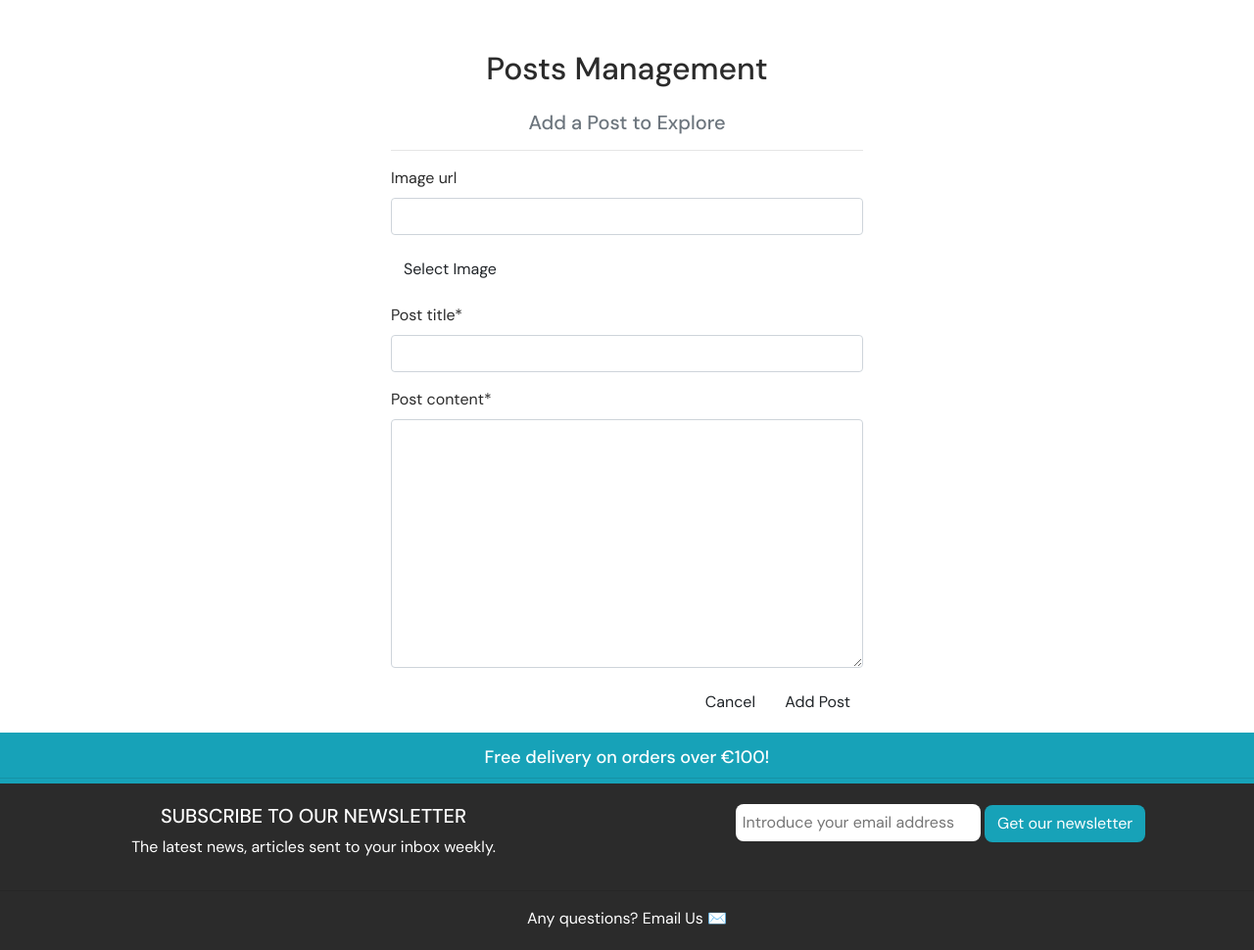
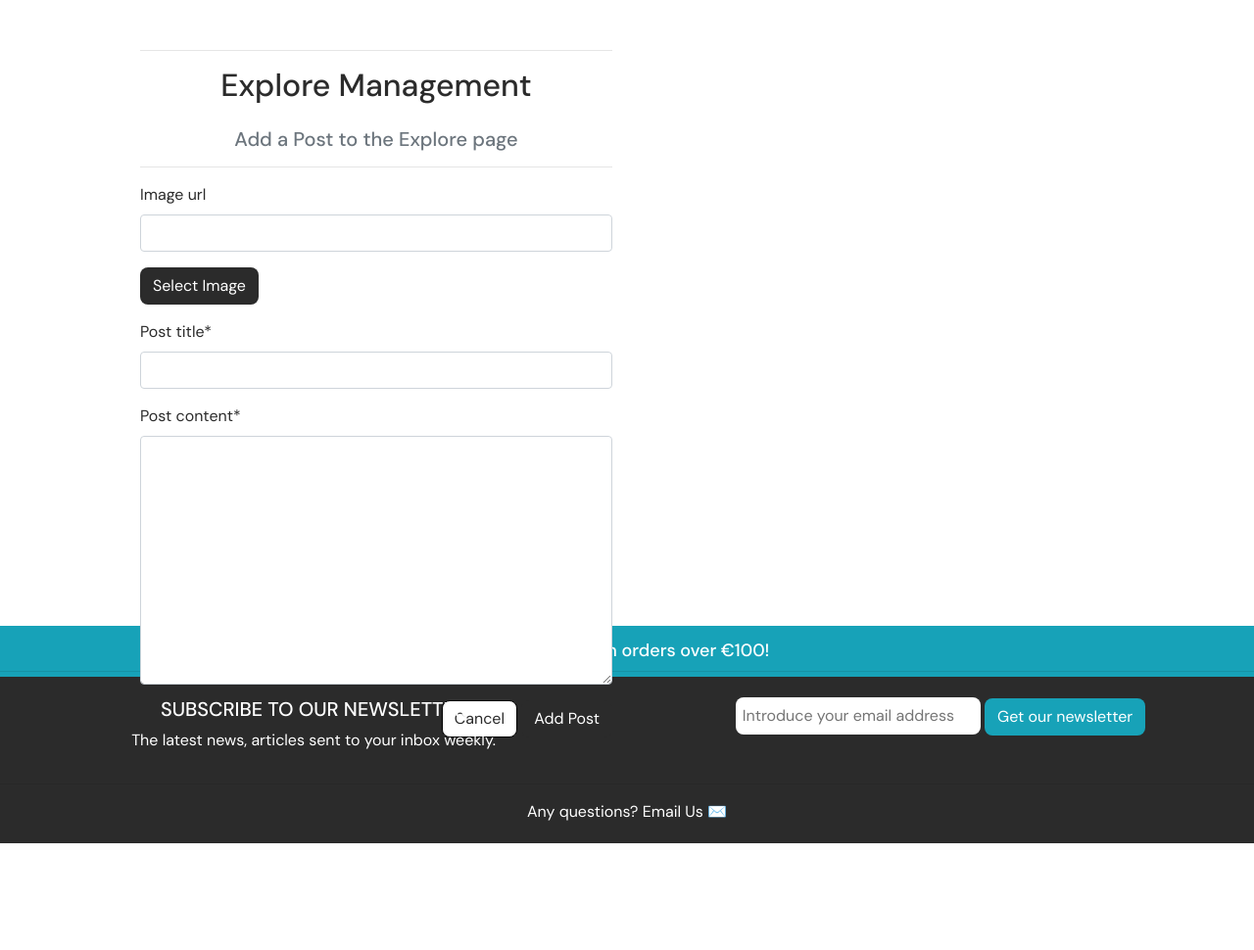
Before and after one commit to CarolinaCobo/styx, a Django app: page /explore/addpost/ in a window 1280 px wide. Shown: the part 129-1099 px from the top of the page at 98% size. After the commit the page ends 990 px from the top, so only its background shows below. Run offline with Django 3.2, Linux system fonts and the light colour scheme; the visitor is signed in with stand-in values (Sample User, id 1); parts of the project's set-up code (start-up, migrations or seed data) failed here and were passed over; some libraries are stand-ins or nearby versions.

Commit message:
style: format style in Explore and Add products forms

```diff
--- a/explore/templates/explore/add_post.html
+++ b/explore/templates/explore/add_post.html
@@ -1,5 +1,4 @@
 {% extends "base.html" %}
-
 {% load static %}
 
 {% block page_header %}
@@ -12,18 +11,18 @@
 {% endblock %}
 
 {% block content %}
-<!-- Overlay for Background Image -->
 <div class="overlay"></div>
-<div class="container">
+<div class="container h-75">
     <div class="row">
-        <div class="col-sm-12 col-md-6 offset-md-3">
-            <h2 class="mb-4 text-center mt-3"> Posts Management</h2>
-            <h5 class="text-muted text-center">Add a Post to Explore</h5>
+        <div class="col-12 col-md-6 text-center">
+            <hr>
+            <h2 class="mb-4 text-center mt-3"> Explore Management</h2>
+            <h5 class="text-muted text-center">Add a Post to the Explore page</h5>
             <hr>
         </div>
     </div>
     <div class="row">
-        <div class="col-sm-12 col-md-6 offset-md-3">
+        <div class="col-12 col-md-6">
             <form method="POST" action="{% url 'add_post' %}" class="form mb-2" enctype="multipart/form-data">
                 {% csrf_token %}
                 {% for field in post_form %}
@@ -34,11 +33,24 @@
                 {% endif %}
                 {% endfor %}
                 <div class="text-right">
-                    <a class="btn rounded-5 link-button" href="{% url 'view_explore' %}">Cancel</a>
-                    <button class="btn rounded-5 continue-button" type="submit">Add Post</button>
+                    <a class="btn btn-outline-black border-radius-button" href="{% url 'view_explore' %}">Cancel</a>
+                    <button class="btn btn-black border-radius-button" type="submit">Add Post</button>
                 </div>
             </form>
         </div>
     </div>
 </div>
 {% endblock %}
+
+{% block postloadjs %}
+{{ block.super }}
+<script type="text/javascript">
+    $('#new-image').change(function () {
+        var file = $('#new-image')[0].files[0];
+        $('#filename').text(`Image will be set to: ${file.name}`);
+    });
+</script>
+{% endblock %}
+
+
+btn btn-black border-radius-button btn-file
--- a/explore/templates/explore/custom_widgets/custom_clearablefile_input.html
+++ b/explore/templates/explore/custom_widgets/custom_clearablefile_input.html
@@ -12,7 +12,7 @@
 {% endif %}<br>
 {{ widget.input_text }}
 {% endif %}
-<span class="btn continue-button btn-file">
+<span class="btn btn-black border-radius-button btn-file">
     Select Image <input id="new-image" type="{{ widget.type }}" name="{{ widget.name }}" {%
         include 'django/forms/widgets/attrs.html' %}>
 </span>
--- a/products/templates/products/add_product.html
+++ b/products/templates/products/add_product.html
@@ -25,7 +25,6 @@
         <div class="col-12 col-md-6">
             <form method="POST" action="{% url 'add_product' %}" class="form mb-2" enctype="multipart/form-data">
                 {% csrf_token %}
-                {% csrf_token %}
                 {% for field in form %}
                 {% if field.name != 'image' %}
                 {{ field | as_crispy_field }}
--- a/products/templates/products/custom_widget_templates/custom_clearable_file_input.html
+++ b/products/templates/products/custom_widget_templates/custom_clearable_file_input.html
@@ -12,7 +12,7 @@
 {% endif %}<br>
 {{ widget.input_text }}
 {% endif %}
-<span class="btn btn-black border-radius-button  btn-file">
+<span class="btn btn-black border-radius-button btn-file">
     Select Image <input id="new-image" type="{{ widget.type }}" name="{{ widget.name }}" {%
         include "django/forms/widgets/attrs.html" %}>
 </span>
```
Also changed, not shown: 1 other file.
